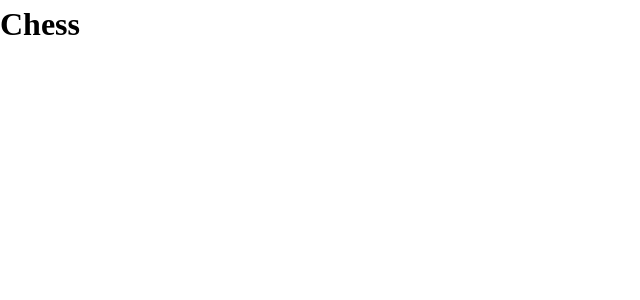
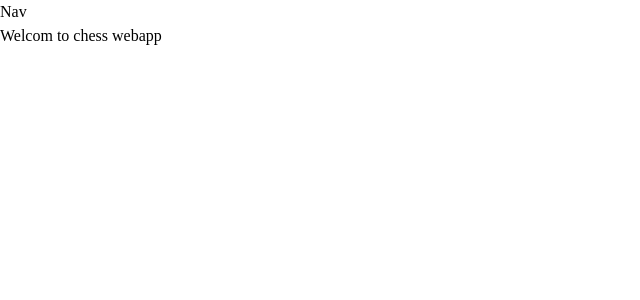
Before and after one commit to shasherazi/chess, a React (Vite) app: page / in a window 1280 px wide. Shown: the top 300 px of the page, without its empty margins (0-640 px from the left). Built offline with nearby package versions, Linux system fonts and the light colour scheme.

Commit message:
Add Nav, Home, and Board components

```diff
--- a/package.json
+++ b/package.json
@@ -19,6 +19,8 @@
     "@vitejs/plugin-react": "^3.1.0",
     "react": "^18.2.0",
     "react-dom": "^18.2.0",
+    "react-redux": "^8.0.5",
+    "react-router-dom": "^6.9.0",
     "vite": "^4.2.0"
   },
   "devDependencies": {
--- a/src/App.tsx
+++ b/src/App.tsx
@@ -1,9 +1,18 @@
+import { BrowserRouter, Routes, Route } from 'react-router-dom';
+import Nav from './components/Nav';
+import Home from './components/Home';
 import './App.css';
 
 function App() {
   return (
     <div className="App">
-      <h1>Chess</h1>
+      <BrowserRouter>
+        <Routes>
+          <Route element={<Nav />}>
+            <Route path="/" element={<Home />} />
+          </Route>
+        </Routes>
+      </BrowserRouter>
     </div>
   );
 }
--- /dev/null
+++ b/src/components/Board.tsx
@@ -0,0 +1,5 @@
+export default function Board() {
+  return (
+    <div>Board</div>
+  );
+}
--- /dev/null
+++ b/src/components/Home.tsx
@@ -0,0 +1,5 @@
+export default function Home() {
+  return (
+    <div>Welcom to chess webapp</div>
+  );
+}
--- /dev/null
+++ b/src/components/Nav.tsx
@@ -0,0 +1,10 @@
+import { Outlet } from 'react-router-dom';
+
+export default function Nav() {
+  return (
+    <>
+      <div>Nav</div>
+      <Outlet />
+    </>
+  );
+}
--- a/src/main.tsx
+++ b/src/main.tsx
@@ -1,9 +1,13 @@
 import React from 'react';
 import ReactDOM from 'react-dom/client';
+import { Provider } from 'react-redux';
+import store from './redux/store';
 import App from './App';
 
 ReactDOM.createRoot(document.getElementById('root') as HTMLElement).render(
   <React.StrictMode>
-    <App />
+    <Provider store={store}>
+      <App />
+    </Provider>
   </React.StrictMode>,
 );
--- a/src/redux/store.ts
+++ b/src/redux/store.ts
@@ -1,7 +1,10 @@
 import { configureStore } from '@reduxjs/toolkit';
+import boardSlice from './board/boardSlice';
 
 const store = configureStore({
-  reducer: {},
+  reducer: {
+    board: boardSlice,
+  },
 });
 
 export default store;
```
Also changed, not shown: 1 other file (tests, documents, lock files or other folders).
